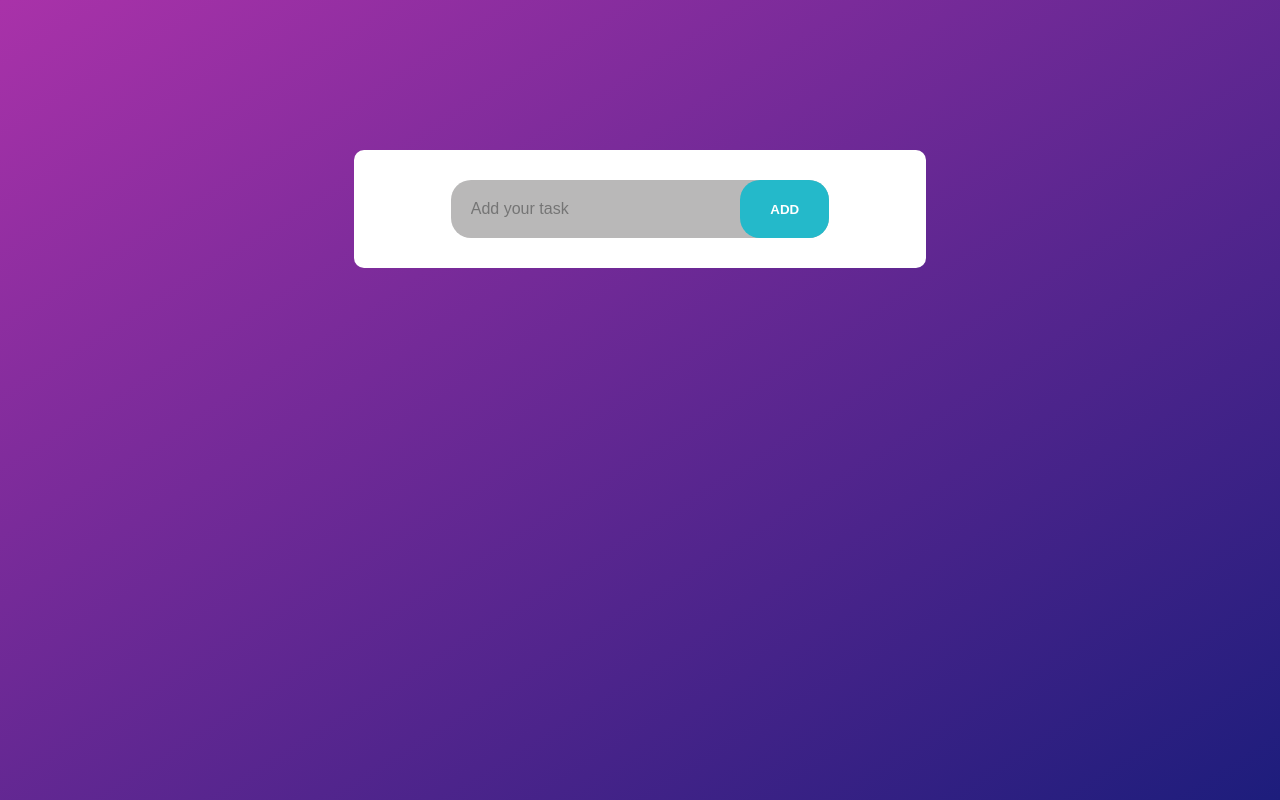
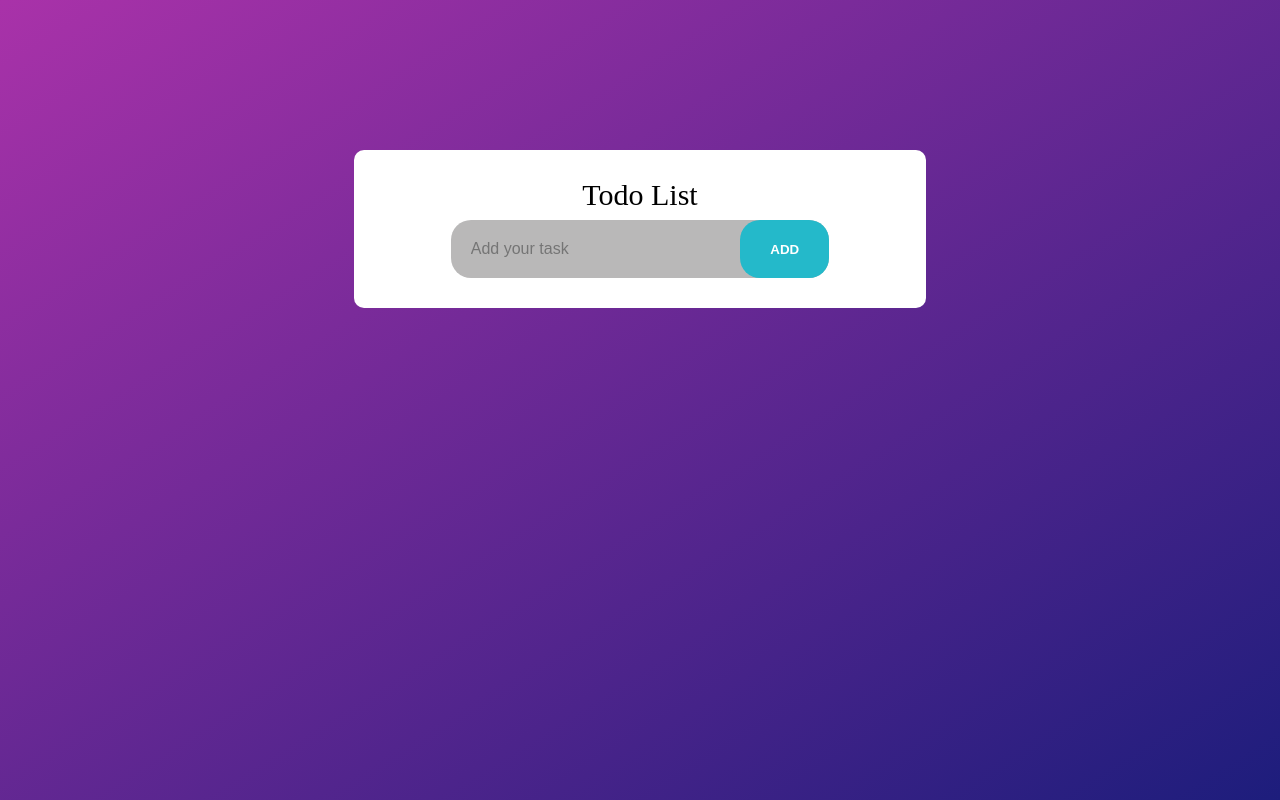
Before and after one commit to Luis-SierraOsorio/lp1-todo-list-js, a plain HTML site: page index.html in a window 1280 px wide. Drawn offline with Linux system fonts and the light colour scheme.

Commit message:
added title to the app

```diff
--- a/index.html
+++ b/index.html
@@ -12,6 +12,7 @@
 <body>
     <!-- <p>disclaimer: this project is not very mobile responsive</p> -->
     <div class="container">
+        <h1 class="app-title">Todo List</h1>
         <!-- <h1>Todo List</h1> -->
         <div class="todo-input-container">
             <input type="text" id="input" class="input" placeholder="Add your task">
--- a/style.css
+++ b/style.css
@@ -7,6 +7,13 @@ body {
     font-size: 2rem;
     background-image: linear-gradient(to bottom right, rgb(169, 50, 169), rgb(29, 29, 124));
     font-size: 1.6rem
+}
+
+
+.app-title {
+    text-align: center;
+    font-size: 3rem;
+    margin-bottom: 1rem;
 }
 
 /* overall container css */
```
